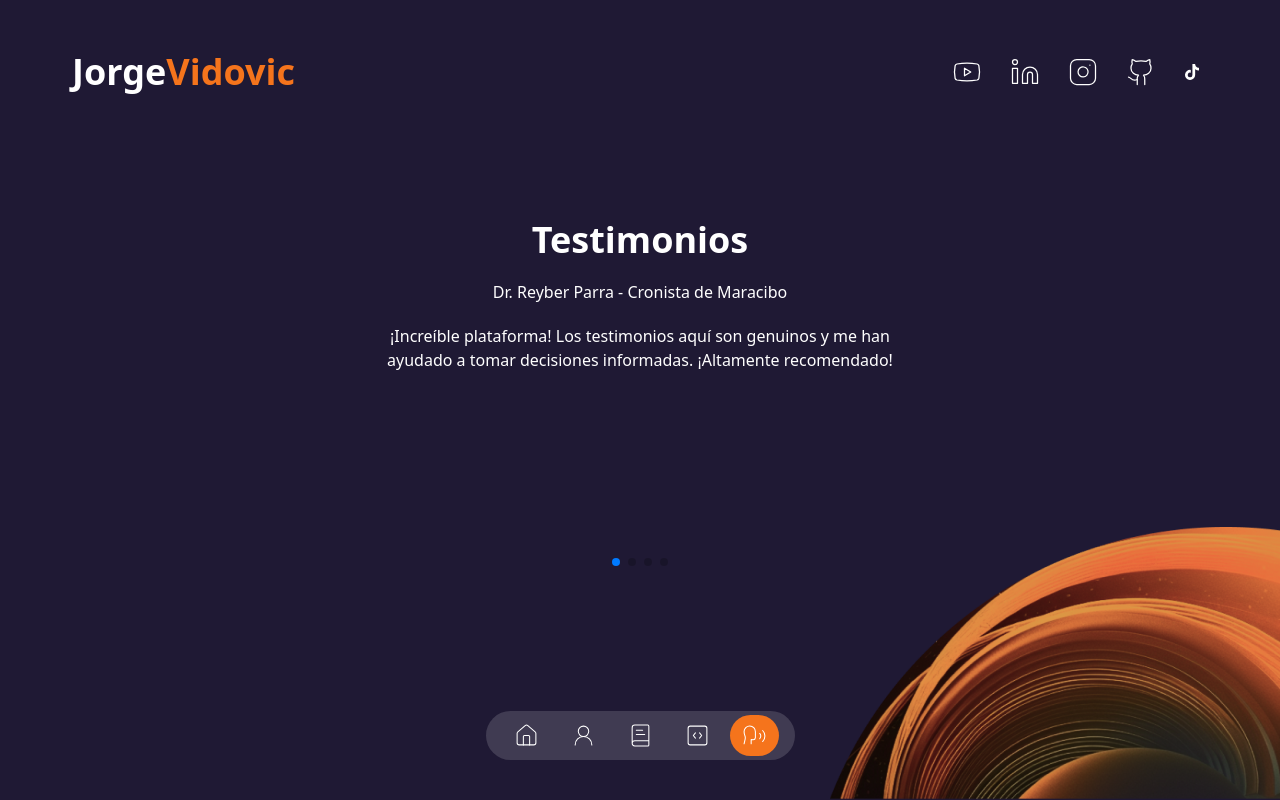
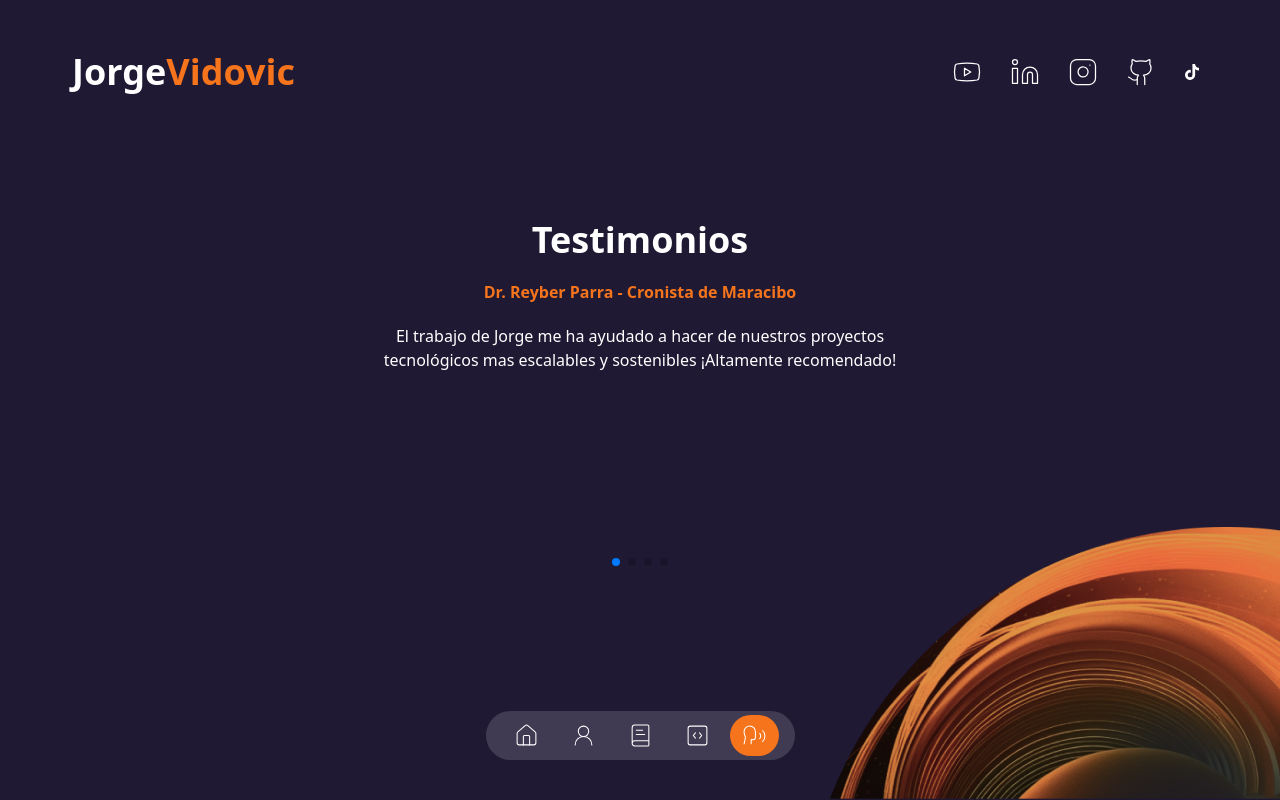
Before and after one commit to jorgevidovic/portfolio, a Next.js app: page /testimonials in a window 1280 px wide. Built offline with nearby package versions, Linux system fonts and the light colour scheme.

Commit message:
feat/fixing testimonials

```diff
--- a/app/(routes)/testimonials/page.tsx
+++ b/app/(routes)/testimonials/page.tsx
@@ -34,7 +34,7 @@ const TestimonialsPage = () => {
             >
               {dataTestimonials.map(({ id, name, description }) => (
                 <SwiperSlide key={id}>
-                  <h4 className='text-center'>{name}</h4>
+                  <h4 className='text-center font-bold text-secondary'>{name}</h4>
                   <div className="mt-5 text-center">
                     {description}
                   </div>
--- a/data.tsx
+++ b/data.tsx
@@ -150,24 +150,24 @@ export const dataTestimonials = [
         id: 1,
         name: "Dr. Reyber Parra - Cronista de Maracibo",
         description:
-            "¡Increíble plataforma! Los testimonios aquí son genuinos y me han ayudado a tomar decisiones informadas. ¡Altamente recomendado!",
+            "El trabajo de Jorge me ha ayudado a hacer de nuestros proyectos tecnológicos mas escalables y sostenibles ¡Altamente recomendado!",
     },
     {
         id: 2,
         name: "Nestor Osechas - Director de Galistore",
         description:
-            "Me encanta la variedad de testimonios disponibles en esta página. Es inspirador ver cómo otras personas han superado desafíos similares a los míos. ¡Gracias por esta invaluable fuente de motivación!",
+            "El trabajo de Jorge con Galistore nos ha permitido sistematizar y gestionar nuestras ventas, optimizando la productividad de nuestro equipo de trabajo.",
     },
     {
         id: 3,
         name: "Brais Rodriguez - Cofundador del Mesón Delfín",
         description:
-            "Excelente recurso para obtener opiniones auténticas sobre diferentes productos y servicios. Me ha ayudado mucho en mis compras en línea. ¡Bravo por este sitio!",
+            "Jorge ha sido un gran aliado en el desarrollo de nuestra plataforma de ventas, su trabajo ha sido clave para el crecimiento de nuestro negocio.",
     },
     {
         id: 4,
         name: "Dr. Jorge Villasmil - Director de Multiverso Journal",
         description:
-            "¡Qué descubrimiento tan fantástico! Los testimonios aquí son honestos y detallados. Me siento más seguro al tomar decisiones después de leer las experiencias compartidas por otros usuarios.",
+            "El trabajo de Jorge ha sido clave para la digitalización de nuestra revista, su trabajo ha sido de gran calidad y profesionalismo.",
     },
 ];
```
